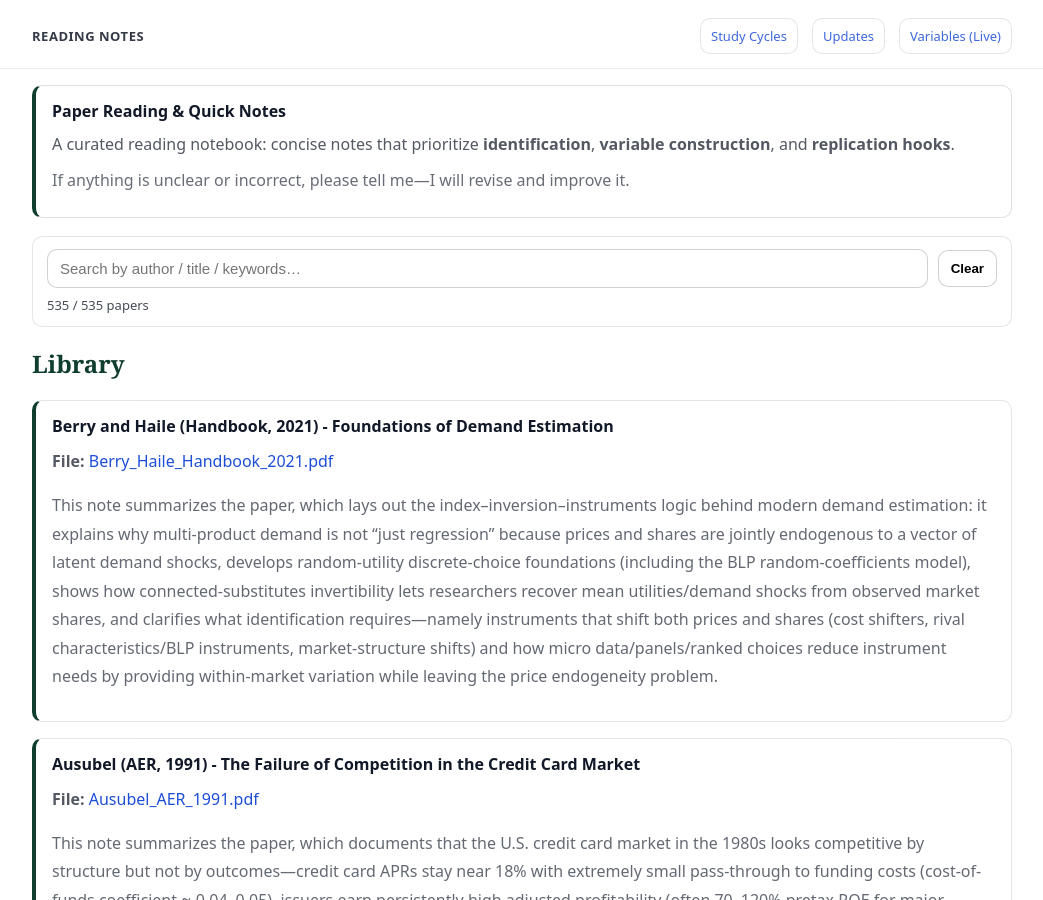
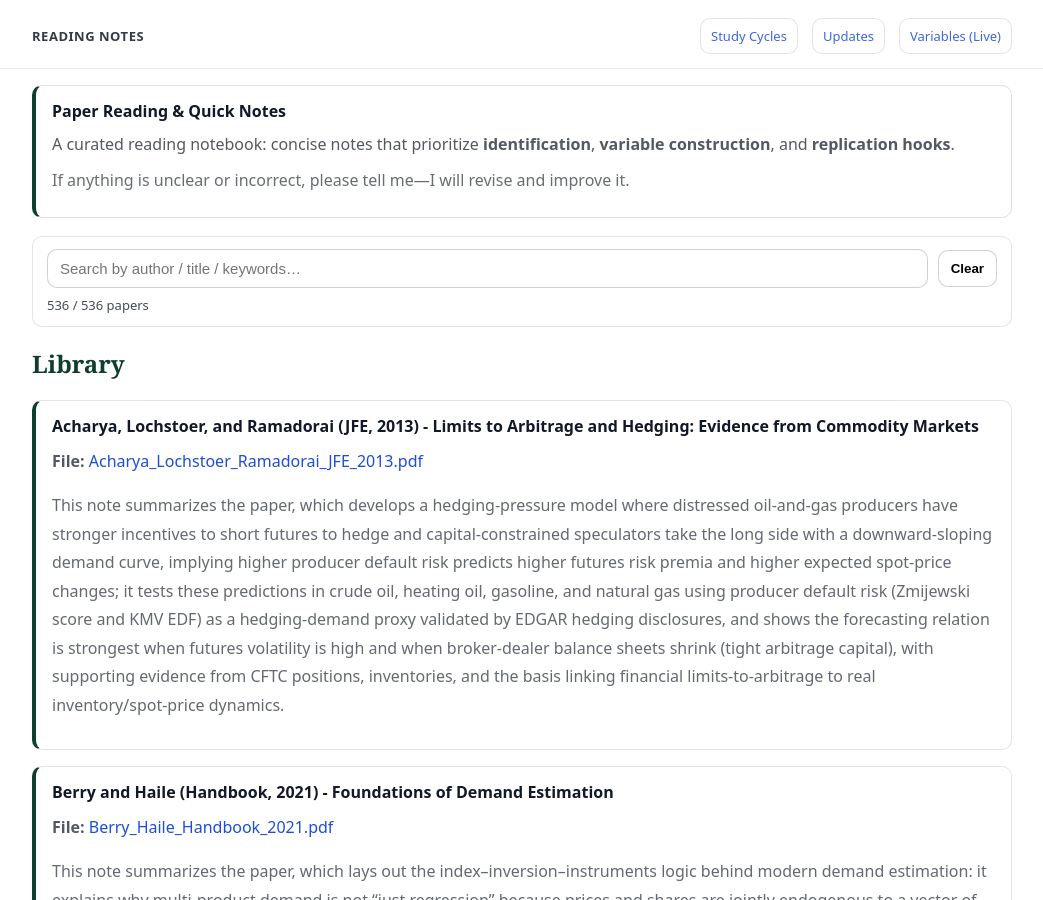
Before and after one commit to yaxinzn/study-archive, a Jekyll site: the page built from reading/index.md, in a window 1280 px wide and 900 px high. Shown: the whole window, without its empty margins (118-1161 px from the left). Built offline with Jekyll 4.4.1, drawn with Linux system fonts in a browser that asks for light colours.

Commit message:
Reading: add/update Acharya_Lochstoer_Ramadorai_JFE_2013.pdf

```diff
--- a/_data/reading.yml
+++ b/_data/reading.yml
@@ -1,3 +1,7 @@
+- title: "Acharya, Lochstoer, and Ramadorai (JFE, 2013) - Limits to Arbitrage and Hedging: Evidence from Commodity Markets"
+  file: "Acharya_Lochstoer_Ramadorai_JFE_2013.pdf"
+  desc: "This note summarizes the paper, which develops a hedging-pressure model where distressed oil-and-gas producers have stronger incentives to short futures to hedge and capital-constrained speculators take the long side with a downward-sloping demand curve, implying higher producer default risk predicts higher futures risk premia and higher expected spot-price changes; it tests these predictions in crude oil, heating oil, gasoline, and natural gas using producer default risk (Zmijewski score and KMV EDF) as a hedging-demand proxy validated by EDGAR hedging disclosures, and shows the forecasting relation is strongest when futures volatility is high and when broker-dealer balance sheets shrink (tight arbitrage capital), with supporting evidence from CFTC positions, inventories, and the basis linking financial limits-to-arbitrage to real inventory/spot-price dynamics."
+
 - title: "Berry and Haile (Handbook, 2021) - Foundations of Demand Estimation"
   file: "Berry_Haile_Handbook_2021.pdf"
   desc: "This note summarizes the paper, which lays out the index–inversion–instruments logic behind modern demand estimation: it explains why multi-product demand is not “just regression” because prices and shares are jointly endogenous to a vector of latent demand shocks, develops random-utility discrete-choice foundations (including the BLP random-coefficients model), shows how connected-substitutes invertibility lets researchers recover mean utilities/demand shocks from observed market shares, and clarifies what identification requires—namely instruments that shift both prices and shares (cost shifters, rival characteristics/BLP instruments, market-structure shifts) and how micro data/panels/ranked choices reduce instrument needs by providing within-market variation while leaving the price endogeneity problem."
```
Also changed, not shown: 1 other file.
